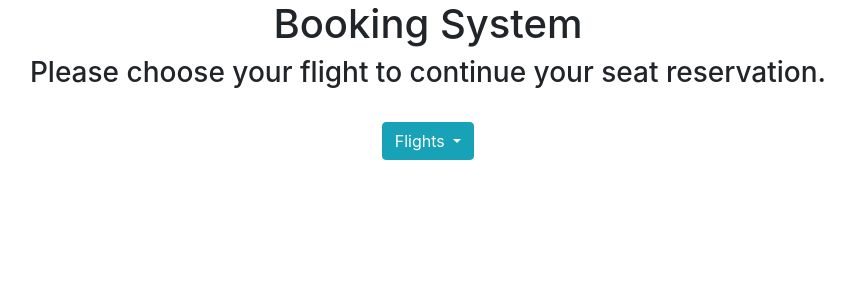
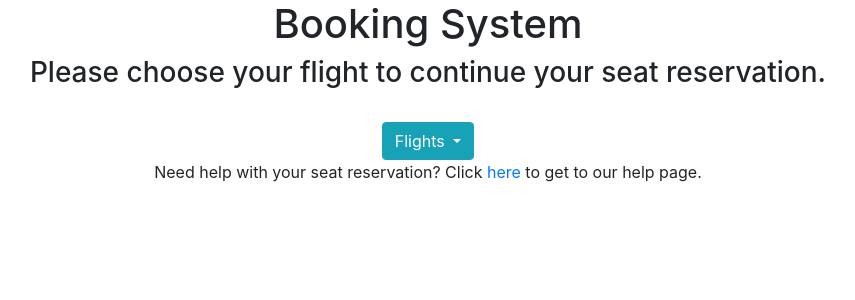
Before and after one commit to maiteboehm/snakes_on_a_plane, a Flask app: page /bookingsystem in a window 1280 px wide. Shown: the part 56-356 px from the top of the page, without its empty margins (212-1067 px from the left). Run offline with Flask 2, Linux system fonts and the light colour scheme; a user stored in the database is signed in; data comes from the database, SQL or seed files in the repository; both versions use the stored data as it was after the commit; some libraries are stand-ins or nearby versions.

Commit message:
Refactoring

```diff
--- a/project/website/templates/base.html
+++ b/project/website/templates/base.html
@@ -36,11 +36,11 @@
             {% if current_user.role == 'admin' %}
             <a class="nav-item dropdown">
               <a class="nav-link dropdown-toggle" data-toggle="dropdown" id="admin-area">Admin Area</a>
-                <dif class="dropdown-menu">
+                <div class="dropdown-menu">
                   <a class="dropdown-item" id="admin-user" href="/admin-area/user">User</a>
                   <a class="dropdown-item" id="admin-seats" href="/admin-area/seats">Seats</a>
                   <a class="dropdown-item" id="admin-statistics" href="/admin-area/statistics">Statistics</a>
-                </dif>
+                </div>
             </a>
             {% endif %}
           <a class="nav-item nav-link" id="help" href="/help">Help</a>
--- a/project/website/templates/bookingsystem.html
+++ b/project/website/templates/bookingsystem.html
@@ -13,4 +13,10 @@
       {% endfor %}
     </ul>
   </div>
+  <div>
+  <p align="center">Need help with your seat reservation? Click
+	<a href="/help" class="link-primary">here </a>
+	to get to our help page. </p>
+  </div>
 {% endblock %}
+</form>
--- a/project/website/views.py
+++ b/project/website/views.py
@@ -1,38 +1,42 @@
 from flask import Flask, Blueprint, render_template, request, flash, url_for, redirect
 from flask_login import login_required, current_user
-from .models import User, Seat
+from .models import Seat
 from . import db
 
 views = Blueprint('views', __name__)
+
 
 @views.route('/', methods=['GET', 'POST'])
 @login_required
 def home():
     return render_template("home.html", user=current_user)
 
-@views.route('/bookingsystem', methods=['GET','POST'])
+
+@views.route('/bookingsystem', methods=['GET', 'POST'])
 @login_required
 def bookingsystem():
-    Flights = Seat.query.filter_by(seat_row='1', seat_column='A').all()
-    return render_template('bookingsystem.html', user=current_user, flights= Flights)
+    flights = Seat.query.filter_by(seat_row='1', seat_column='A').all()
+    return render_template('bookingsystem.html', user=current_user, flights=flights)
 
-@views.route('/help', methods=['GET','POST'])
+
+@views.route('/help', methods=['GET', 'POST'])
 @login_required
-def help():
+def help_page():
     return render_template('help.html', user=current_user)
 
 
-@views.route('/flight/<int:flights>', methods=['GET','POST'])
+@views.route('/flight/<int:flights>', methods=['GET', 'POST'])
 @login_required
 def flight(flights):
-   seat_to_render = Seat.query.filter_by(flight = flights)
-   row_number = Seat.query.filter_by(flight = flights, seat_column='A').all()
-   list_of_rows = []
-   for i in range(len(row_number)):
-       row = Seat.query.filter_by(flight = flights, seat_row = i)
-       list_of_rows.append(row)
+    seat_to_render = Seat.query.filter_by(flight=flights)
+    row_number = Seat.query.filter_by(flight=flights, seat_column='A').all()
+    list_of_rows = []
+    for i in range(len(row_number)):
+        row = Seat.query.filter_by(flight=flights, seat_row=i)
+        list_of_rows.append(row)
 
-   return render_template('seats.html', user = current_user, seat_to_render = seat_to_render, list_of_rows = list_of_rows)
+    return render_template('seats.html', user=current_user, seat_to_render=seat_to_render, list_of_rows=list_of_rows)
+
 
 @views.route('/flight/<int:flights>/booking-seat/<int:id>', methods=['GET', 'POST'])
 @login_required
@@ -42,10 +46,11 @@ def booking_seat(flights, id):
     booked_seat.user_id = current_user.id
     try:
         db.session.commit()
-        flash('Seat booked succesfully!', category='success')
+        flash('Seat booked successfully!', category='success')
     except:
-        flash('An error occured while booking your seat', category='error')
+        flash('An error occurred while booking your seat', category='error')
     return redirect('/flight/'+str(flights))
+
 
 @views.route('/flight/<int:flights>/cancel-seat/<int:id>', methods=['GET', 'POST'])
 @login_required
@@ -55,7 +60,7 @@ def cancel_seat(flights, id):
     canceled_seat.user_id = 'None'
     try:
         db.session.commit()
-        flash('Seat canceled succesfully!', category='success')
+        flash('Seat canceled successfully!', category='success')
     except:
-        flash('An error occured while canceling your seat', category='error')
+        flash('An error occurred while canceling your seat', category='error')
     return redirect('/flight/'+str(flights))
```
Also changed, not shown: project/website/templates/help.html (+5 -4 lines), project/instance/database.db.
